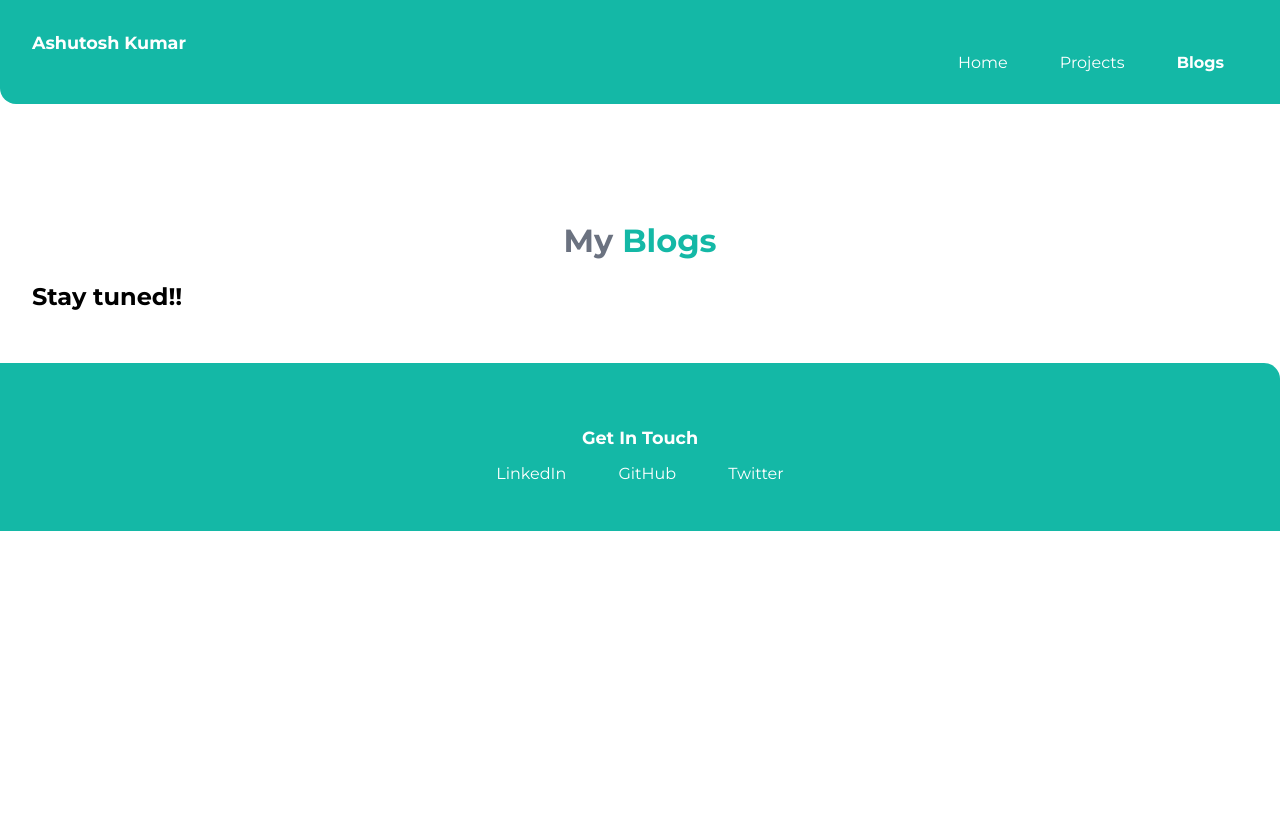
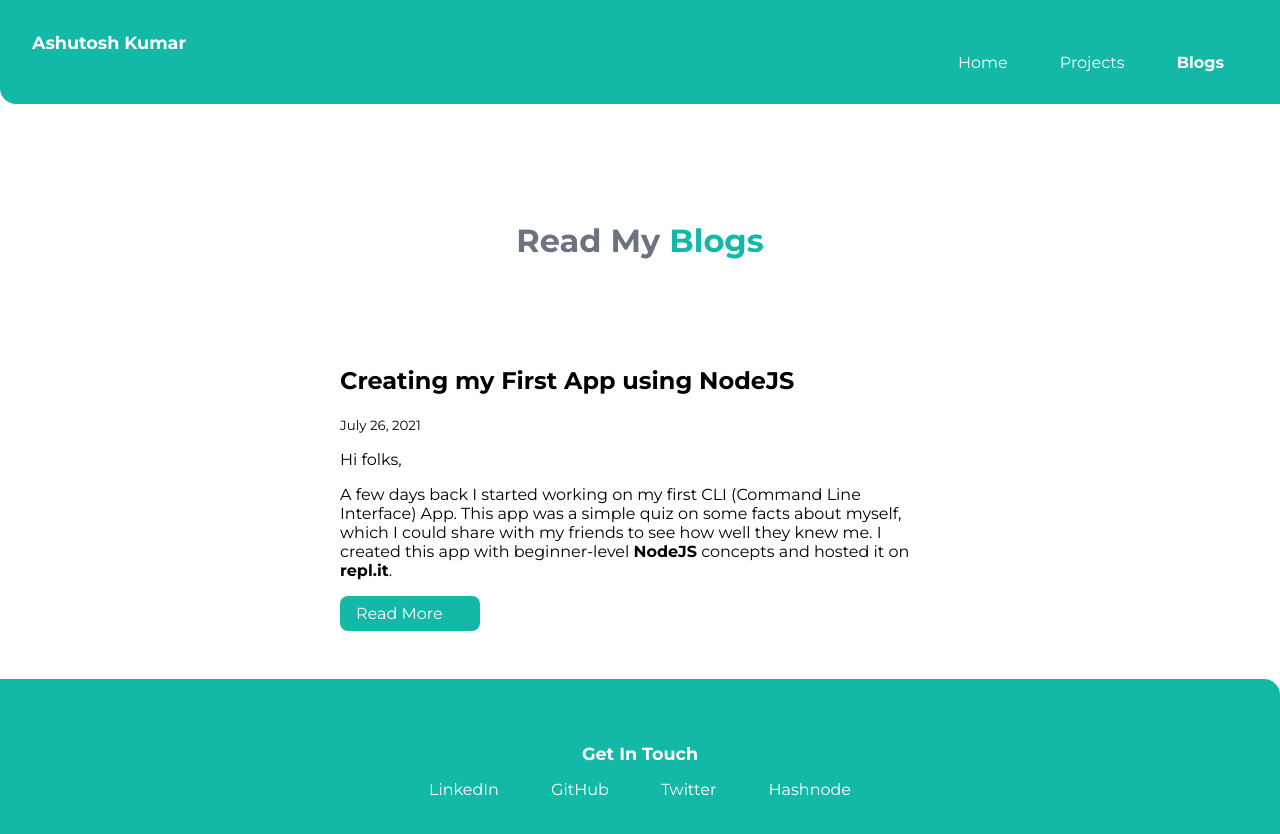
Before and after one commit to ashutosh-kumar2/my-portfolio, a plain HTML site: page blogs.html in a window 1280 px wide. Before the commit the page ends 800 px from the top, so only its background shows below. Drawn offline with Linux system fonts and the light colour scheme.

Commit message:
added my first blog. added hashnode link.

```diff
--- a/blogs.html
+++ b/blogs.html
@@ -26,9 +26,22 @@
 
 
     <header class="hero">
-        <h1 class="hero-heading">My <span class="heading-inverted">Blogs</span> </h1>
-        <h2>Stay tuned!!</h2>
+        <h1 class="hero-heading">Read My <span class="heading-inverted">Blogs</span> </h1>
     </header>
+
+
+    <ul class="list-non-bullet">
+        <li>
+            <div class="showcase-list container container-center">
+                <h2>Creating my First App using <strong>NodeJS</strong></h2>
+                <small>July 26, 2021</small>
+                <p>Hi folks,</p>
+                <p>A few days back I started working on my first CLI (Command Line Interface) App. This app was a simple quiz on some facts about myself, which I could share with my friends to see how well they knew me. I created this app with beginner-level <strong>NodeJS</strong> concepts and hosted it on <strong>repl.it</strong>.</p>
+                <a class="link link-primary" href="https://ashutoshkumar.hashnode.dev/creating-my-first-app-using-nodejs">Read More</a>
+            </div>
+        </li>
+    </ul>
+
 
 
     <footer class="footer">
@@ -37,6 +50,7 @@
             <li class="list-inline-item"><a class="link" href="https://www.linkedin.com/in/kumar-ashutosh2/">LinkedIn</a></li>
             <li class="list-inline-item"><a class="link" href="https://github.com/ashutosh-kumar2">GitHub</a></li>
             <li class="list-inline-item"><a class="link" href="https://twitter.com/ashutoshh_kk">Twitter</a></li>
+            <li class="list-inline-item"><a class="link" href="https://hashnode.com/@ashutoshkumar">Hashnode</a></li>
         </ul>
     </footer>
 </body>
```
Also changed, not shown: index.html (+1 -0 lines), projects.html (+1 -0 lines).
